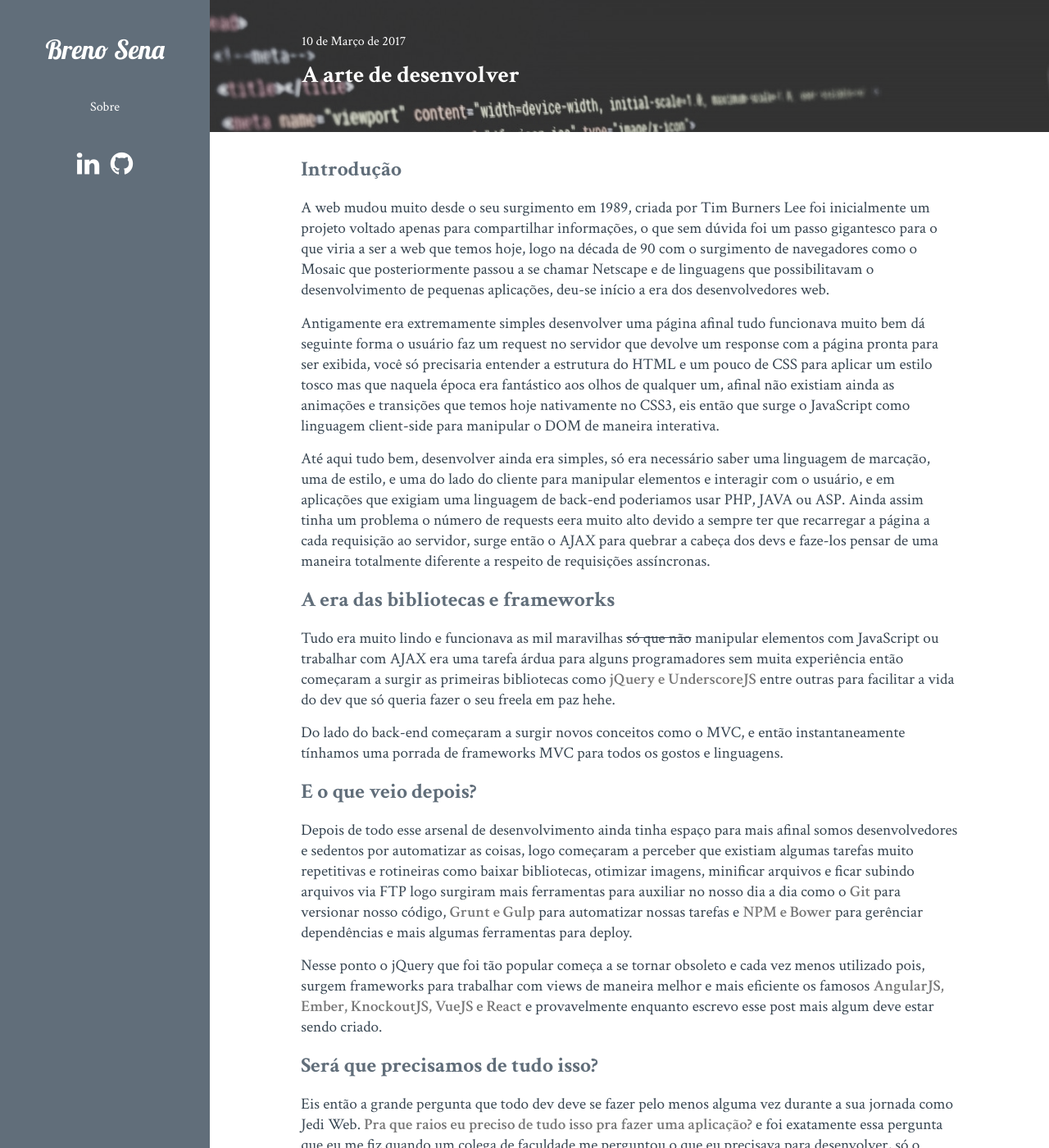
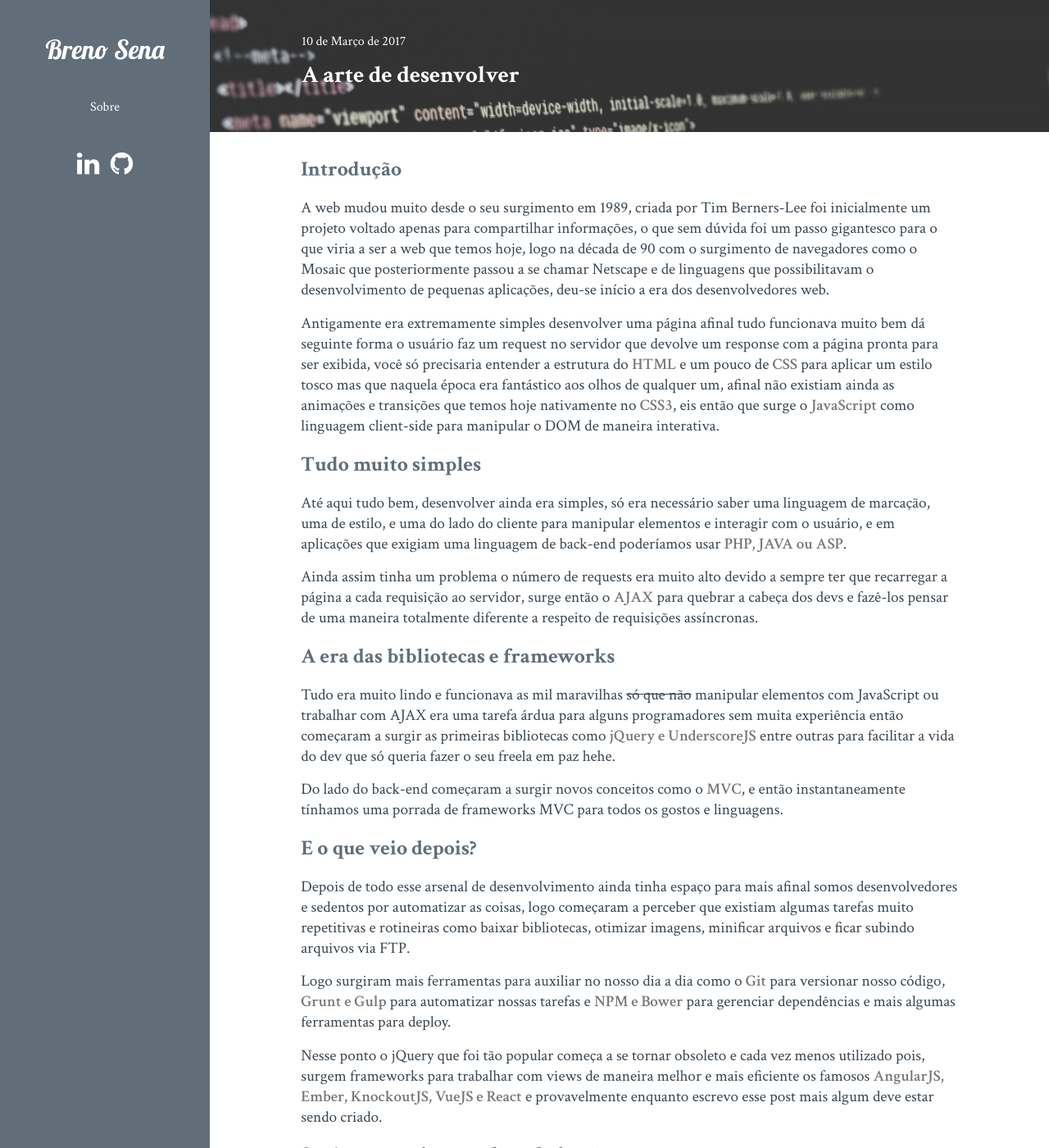
Before and after one commit to brenofsena/brenofsena.github.io, a Jekyll site: the page built from _posts/2017-03-10-a-arte-de-desenvolver.markdown, in a window 1280 px wide and 1400 px high. Shown: the whole window at 82% size. Built offline with Jekyll 4.4.1, drawn with Linux system fonts in a browser that asks for light colours; nearby versions of some CDN libraries; comment, search, counter and statistics services are not loaded; some of the changed text lies outside the part shown.

Commit message:
update post 3

```diff
--- a/_posts/2017-03-10-a-arte-de-desenvolver.markdown
+++ b/_posts/2017-03-10-a-arte-de-desenvolver.markdown
@@ -11,30 +11,37 @@ tags:
 
 ## Introdução
 
-A web mudou muito desde o seu surgimento em 1989, criada por Tim Burners Lee foi inicialmente um projeto voltado apenas para compartilhar informações, o que sem dúvida foi um passo gigantesco para o que viria a ser a web que temos hoje, logo na década de 90 com o surgimento de navegadores como o Mosaic que posteriormente passou a se chamar Netscape e de linguagens que possibilitavam o desenvolvimento de pequenas aplicações, deu-se início a era dos desenvolvedores web.
+A web mudou muito desde o seu surgimento em 1989, criada por Tim Berners-Lee foi inicialmente um projeto voltado apenas para compartilhar informações, o que sem dúvida foi um passo gigantesco para o que viria a ser a web que temos hoje, logo na década de 90 com o surgimento de navegadores como o Mosaic que posteriormente passou a se chamar Netscape e de linguagens que possibilitavam o desenvolvimento de pequenas aplicações, deu-se início a era dos desenvolvedores web.
 
-Antigamente era extremamente simples desenvolver uma página afinal tudo funcionava muito bem dá seguinte forma o usuário faz um request no servidor que devolve um response com a página pronta para ser exibida, você só precisaria entender a estrutura do HTML e um pouco de CSS para aplicar um estilo tosco mas que naquela época era fantástico aos olhos de qualquer um, afinal não existiam ainda as animações e transições que temos hoje nativamente no CSS3, eis então que surge o JavaScript como linguagem client-side para manipular o DOM de maneira interativa.
+Antigamente era extremamente simples desenvolver uma página afinal tudo funcionava muito bem dá seguinte forma o usuário faz um request no servidor que devolve um response com a página pronta para ser exibida, você só precisaria entender a estrutura do <em>HTML</em> e um pouco de <em>CSS</em> para aplicar um estilo tosco mas que naquela época era fantástico aos olhos de qualquer um, afinal não existiam ainda as animações e transições que temos hoje nativamente no <em>CSS3</em>, eis então que surge o <em>JavaScript</em> como linguagem client-side para manipular o DOM de maneira interativa.
 
-Até aqui tudo bem, desenvolver ainda era simples, só era necessário saber uma linguagem de marcação, uma de estilo, e uma do lado do cliente para manipular elementos e interagir com o usuário, e em aplicações que exigiam uma linguagem de back-end poderiamos usar PHP, JAVA ou ASP. Ainda assim tinha um problema o número de requests eera muito alto devido a sempre ter que recarregar a página a cada requisição ao servidor, surge então o AJAX para quebrar a cabeça dos devs e faze-los pensar de uma maneira totalmente diferente a respeito de requisições assíncronas.
+
+## Tudo muito simples
+
+Até aqui tudo bem, desenvolver ainda era simples, só era necessário saber uma linguagem de marcação, uma de estilo, e uma do lado do cliente para manipular elementos e interagir com o usuário, e em aplicações que exigiam uma linguagem de back-end poderíamos usar <em>PHP, JAVA ou ASP</em>.
+
+Ainda assim tinha um problema o número de requests era muito alto devido a sempre ter que recarregar a página a cada requisição ao servidor, surge então o <em>AJAX</em> para quebrar a cabeça dos devs e fazê-los pensar de uma maneira totalmente diferente a respeito de requisições assíncronas.
 
 ## A era das bibliotecas e frameworks
 
 Tudo era muito lindo e funcionava as mil maravilhas <strike>só que não</strike> manipular elementos com JavaScript ou trabalhar com AJAX era uma tarefa árdua para alguns programadores sem muita experiência então começaram a surgir as primeiras bibliotecas como <em>jQuery e UnderscoreJS</em> entre outras para facilitar a vida do dev que só queria fazer o seu freela em paz hehe.
 
-Do lado do back-end começaram a surgir novos conceitos como o MVC, e então instantaneamente tínhamos uma porrada de frameworks MVC para todos os gostos e linguagens.
+Do lado do back-end começaram a surgir novos conceitos como o <em>MVC</em>, e então instantaneamente tínhamos uma porrada de frameworks MVC para todos os gostos e linguagens.
 
 ## E o que veio depois?
 
-Depois de todo esse arsenal de desenvolvimento ainda tinha espaço para mais afinal somos desenvolvedores e sedentos por automatizar as coisas, logo começaram a perceber que existiam algumas tarefas muito repetitivas e rotineiras como baixar bibliotecas, otimizar imagens, minificar arquivos e ficar subindo arquivos via FTP logo surgiram mais ferramentas para auxiliar no nosso dia a dia como o <em>Git</em> para versionar nosso código, <em>Grunt e Gulp</em> para automatizar nossas tarefas e <em>NPM e Bower</em> para gerênciar dependências e mais algumas ferramentas para deploy.
+Depois de todo esse arsenal de desenvolvimento ainda tinha espaço para mais afinal somos desenvolvedores e sedentos por automatizar as coisas, logo começaram a perceber que existiam algumas tarefas muito repetitivas e rotineiras como baixar bibliotecas, otimizar imagens, minificar arquivos e ficar subindo arquivos via FTP.
+
+Logo surgiram mais ferramentas para auxiliar no nosso dia a dia como o <em>Git</em> para versionar nosso código, <em>Grunt e Gulp</em> para automatizar nossas tarefas e <em>NPM e Bower</em> para gerenciar dependências e mais algumas ferramentas para deploy.
 
 Nesse ponto o jQuery que foi tão popular começa a se tornar obsoleto e cada vez menos utilizado pois, surgem frameworks para trabalhar com views de maneira melhor e mais eficiente os famosos <em>AngularJS, Ember, KnockoutJS, VueJS e React</em> e provavelmente enquanto escrevo esse post mais algum deve estar sendo criado.
 
 ## Será que precisamos de tudo isso?
 
-Eis então a grande pergunta que todo dev deve se fazer pelo menos alguma vez durante a sua jornada como Jedi Web. <em>Pra que raios eu preciso de tudo isso pra fazer uma aplicação?</em> e foi exatamente essa pergunta que eu me fiz quando um colega de faculdade me perguntou o que eu precisava para desenvolver, só o editor de código e um browser já não são mais suficientes?
+Então a grande pergunta que todo dev deve se fazer pelo menos alguma vez durante a sua jornada como Jedi é <em>Pra que raios eu preciso de tudo isso pra fazer uma aplicação?</em> e foi exatamente essa pergunta que eu me fiz quando um colega de faculdade me perguntou o que eu precisava para desenvolver, só o editor de código e um browser já não são mais suficientes?
 
 ## Seja um artista na hora de desenvolver
 
 Todo esse ecossistema foi criado para facilitar o nosso dia a dia não somos obrigados a utilizar tudo mas em algum momento sentiremos essa necessidade e então é a hora de começar a usar essas ferramentas, não é porque está na moda usar React que você vai adicionar uma complexidade extra no seu projeto implementado esse framework somente para fazer uma pequena parte da aplicação, é preciso avaliar cada situação e então definir quais tecnologias utilizar.
 
-Desenvolver é uma arte mas não precisa ser algo tão complexo a ponto de ter um canhão para matar uma formiga, siga o exemplo do artista que conhece milhares de técnicas mas sabe qual utilizar em cada situação.
+Desenvolver é uma arte mas não precisa ser algo tão complexo a ponto de ter um canhão para matar uma formiga, siga o exemplo de um artista que conhece milhares de técnicas mas sabe qual utilizar em cada uma de suas obras.
```
